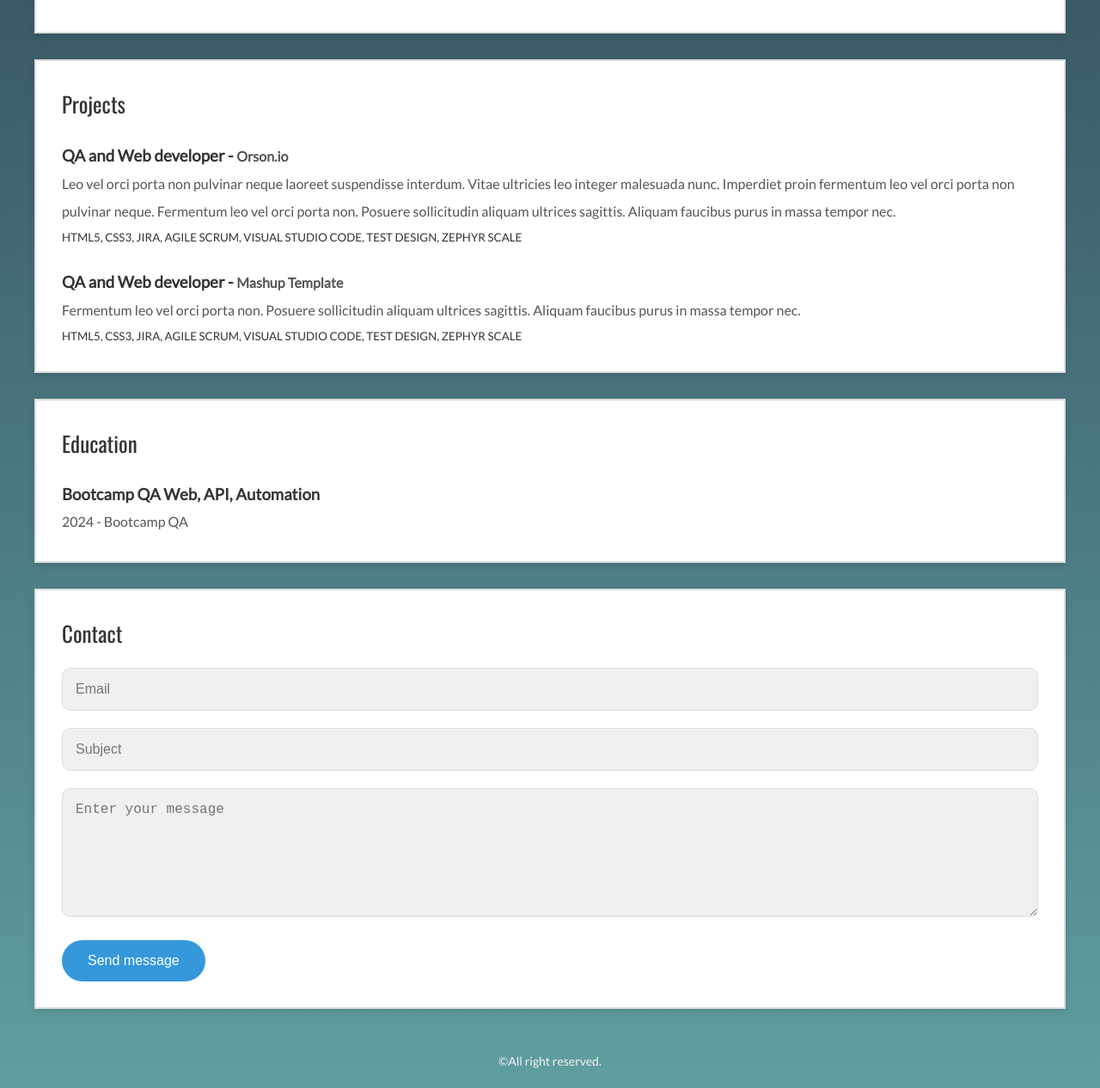
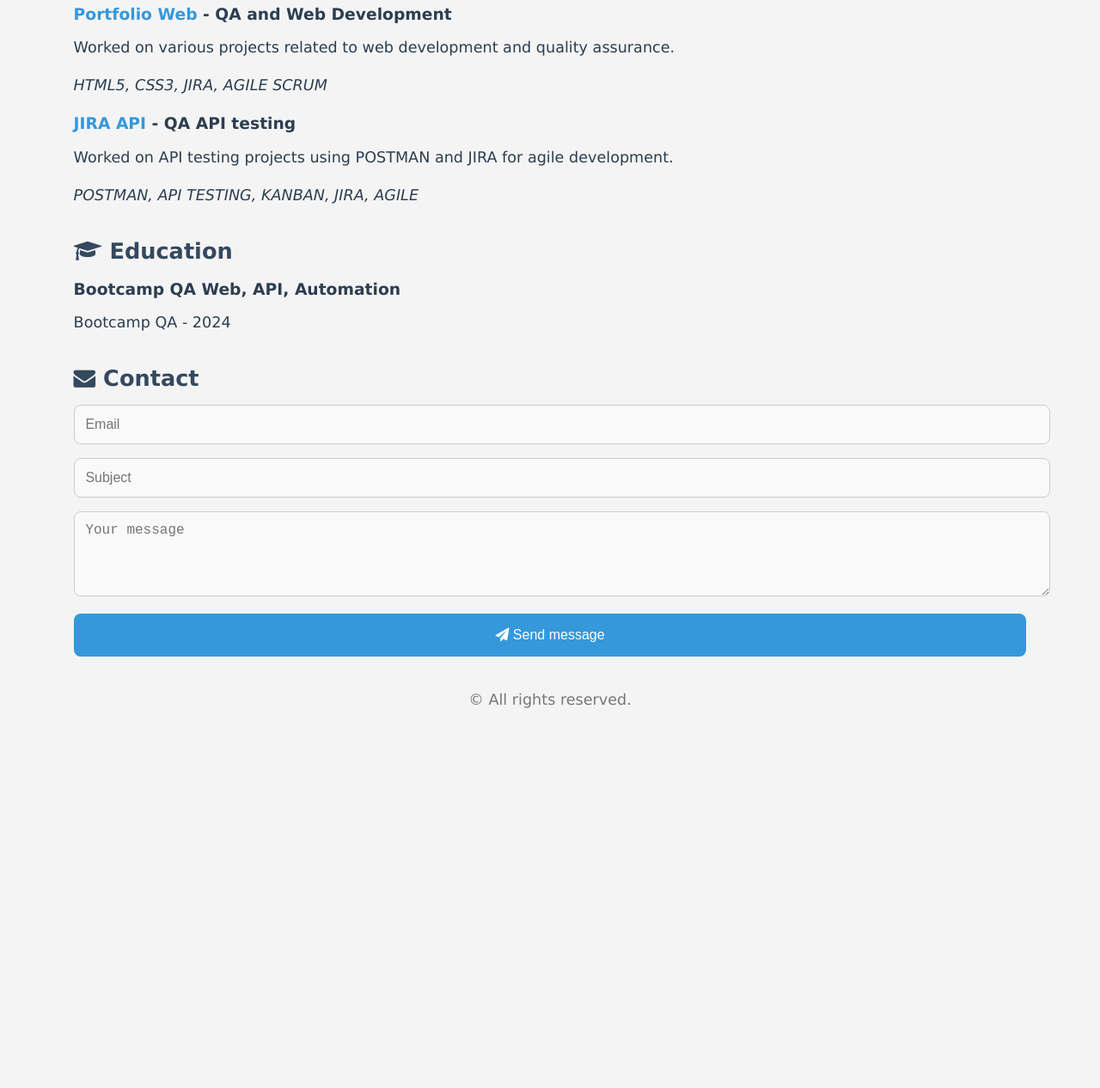
Before and after one commit to Bootcamp-QA/web-portfolio-template, a plain HTML site: page index.html in a window 1280 px wide. Shown: the part 519-1785 px from the top of the page at 86% size. After the commit the page ends 1407 px from the top, so only its background shows below. Drawn offline with nearby package versions, Linux system fonts and the light colour scheme.

Commit message:
template

```diff
--- a/index.html
+++ b/index.html
@@ -3,129 +3,68 @@
 
 <head>
   <meta charset="UTF-8">
-  <meta content="IE=edge" http-equiv="X-UA-Compatible">
-  <meta content="width=device-width,initial-scale=1" name="viewport">
-  <meta content="Portfolio Reyes Cuesta QA" name="description">
-  <meta name="google" content="notranslate" />
-  <meta content="Reyes Cuesta" name="author">
-
+  <meta name="viewport" content="width=device-width, initial-scale=1.0">
+  <meta name="description" content="Portfolio Reyes Cuesta QA">
+  <meta name="author" content="Reyes Cuesta">
   <title>Reyes Cuesta - Portfolio</title>
-
-<link href="./style.css" rel="stylesheet"></head>
+  <link href="style.css" rel="stylesheet">
+  <!-- Importar Font Awesome para los iconos -->
+  <link rel="stylesheet" href="https://cdnjs.cloudflare.com/ajax/libs/font-awesome/4.7.0/css/font-awesome.min.css">
+</head>
 
 <body>
 
-<!-- Add your content of header -->
-
-<main class="content-wrapper">
-  <header class="white-text-container section-container">
-    <div class="text-center">
-      <h1>Reyes Cuesta</h1>
-      <p>QA Analyst</p>
-      <p>
-        <a class="fa-icon" href="https://github.com/" title="">
-          <i class="fa fa-github"></i>
-        </a>
-        <a class="fa-icon" href="https://www.linkedin.com/" title="">
-          <i class="fa fa-linkedin"></i>
-        </a>
-      </p>
-    </div>
+  <header>
+    <h1>Reyes Cuesta</h1>
+    <p>QA Analyst</p>
+    <p>
+      <a href="https://github.com/" title="GitHub" class="fa fa-github fa-2x"></a>
+      <a href="https://www.linkedin.com/" title="LinkedIn" class="fa fa-linkedin fa-2x"></a>
+    </p>
   </header>
 
+  <main>
+    <section>
+      <h2><i class="fa fa-user"></i> About Me</h2>
+      <p>Lorem ipsum dolor sit amet, consectetur adipiscing elit. Ut enim ad minim veniam, quis nostrud exercitation
+        ullamco laboris nisi ut aliquip ex ea commodo consequat.</p>
+    </section>
 
+    <section>
+      <h2><i class="fa fa-folder-open"></i> Projects</h2>
 
-<!-- Add your site or app content here -->
+      <h3><a href="https://yourwebsite.com" target="_blank">Portfolio Web</a> - QA and Web
+        Development</h3>
+      <p>Worked on various projects related to web development and quality assurance.</p>
+      <p><em>HTML5, CSS3, JIRA, AGILE SCRUM</em></p>
 
- <div class="container">
-   <div class="row">
-     <div class="col-xs-12">
+      <h3><a href="https://yourwebsite.com" target="_blank">JIRA API</a> - QA API testing
+      </h3>
+      <p>Worked on API testing projects using POSTMAN and JIRA for agile development.</p>
+      <p><em>POSTMAN, API TESTING, KANBAN, JIRA, AGILE</em></p>
+    </section>
 
-        <div class="card">
-          <div class="card-block">
-            <h2>About me</h2>
-            <div class="row">
-              <div class="col-md-12">
+    <section>
+      <h2><i class="fa fa-graduation-cap"></i> Education</h2>
+      <h3> Bootcamp QA Web, API, Automation</h3>
+      <p>Bootcamp QA - 2024</p>
+    </section>
 
-              <p>Lorem ipsum dolor sit amet, consectetur adipiscing elit, sed do eiusmod tempor incididunt ut labore et dolore magna aliqua. Ut enim ad minim veniam, quis nostrud exercitation ullamco laboris nisi ut aliquip ex ea commodo consequat.</p>
-              <p> Duis aute irure dolor in reprehenderit in voluptate velit esse cillum dolore eu fugiat nulla pariatur. Excepteur sint occaecat cupidatat non proident, sunt in culpa qui officia deserunt mollit anim id est laborum.</p>
+    <section>
+      <h2><i class="fa fa-envelope"></i> Contact</h2>
+      <form>
+        <input type="email" placeholder="Email"><br>
+        <input type="text" placeholder="Subject"><br>
+        <textarea rows="4" placeholder="Your message"></textarea><br>
+        <button type="submit"><i class="fa fa-paper-plane"></i> Send message</button>
+      </form>
+    </section>
+  </main>
 
-              </div>
-            </div>
-          </div>
-        </div>
+  <footer>
+    <p>&copy; All rights reserved.</p>
+  </footer>
 
-        <div class="card">
-          <div class="card-block">
-            <h2>Projects</h2>
-            <div class="work-experience">
-
-              <h3 class="h5 date-title">QA and Web developer - <a href="http://en.orson.io" title="Create professionnal website">Orson.io</a></h3>
-              <p>Leo vel orci porta non pulvinar neque laoreet suspendisse interdum. Vitae ultricies leo integer malesuada nunc. Imperdiet proin fermentum leo vel orci porta non pulvinar neque. Fermentum leo vel orci porta non. Posuere sollicitudin aliquam ultrices sagittis. Aliquam faucibus purus in massa tempor nec.</p>
-              <small class="date">HTML5, CSS3, JIRA, AGILE SCRUM, VISUAL STUDIO CODE, TEST DESIGN, ZEPHYR SCALE</small>
-            </div>
-
-            <div class="work-experience">
-
-              <h3 class="h5 date-title">QA and Web developer - <a href="http://mashup-template.com" title="">Mashup Template</a></h3>
-              <p>Fermentum leo vel orci porta non. Posuere sollicitudin aliquam ultrices sagittis. Aliquam faucibus purus in massa tempor nec.</p>
-              <small class="date">HTML5, CSS3, JIRA, AGILE SCRUM, VISUAL STUDIO CODE, TEST DESIGN, ZEPHYR SCALE</small>
-            </div>
-          </div>
-        </div>
-
-
-        <div class="card">
-          <div class="card-block">
-            <h2>Education</h2>
-            <div class="row">
-
-              <div class="col-md-4">
-                <div class="education-experience">
-                  <h3 class="h5 date-title">Bootcamp QA Web, API, Automation</h3>
-                  <p>2024 - Bootcamp QA</p>
-                </div>
-              </div>
-
-            </div>
-          </div>
-        </div>
-
-        <div class="card">
-          <div class="card-block">
-            <h2>Contact</h2>
-            <form action="" class="reveal-content">
-              <div class="form-group">
-                <input type="email" class="form-control" id="email" placeholder="Email">
-              </div>
-              <div class="form-group">
-                <input type="text" class="form-control" id="subject" placeholder="Subject">
-              </div>
-              <div class="form-group">
-                <textarea class="form-control" rows="5" placeholder="Enter your message"></textarea>
-              </div>
-              <div class="form-group">
-                <button type="submit" class=" btn btn-primary">Send message</button>
-              </div>
-            </form>
-          </div>
-        </div>
-
-     </div>
-   </div>
- </div>
-
-</main>
-<footer class="footer-container white-text-container text-center">
-  <div class="container">
-    <div class="row">
-      <div class="col-xs-12">
-
-        <p>©All right reserved.</p>
-
-      </div>
-    </div>
-  </div>
-</footer>
+</body>
 
 </html>
--- a/style.css
+++ b/style.css
@@ -1,186 +1,87 @@
-/* Importar las fuentes necesarias */
-@import url('https://fonts.googleapis.com/css2?family=Oswald:wght@400&family=Lato:wght@300;400&display=swap');
-@import url('https://cdnjs.cloudflare.com/ajax/libs/font-awesome/4.7.0/css/font-awesome.min.css'); /* Importar Font Awesome */
 
-/* Reset básico */
-*,
-*::before,
-*::after {
-    box-sizing: border-box;
-    margin: 0;
-    padding: 0;
+body {
+    font-family: 'Verdana', Arial, sans-serif;
+    font-size: 1rem;
+    color: #2c3e50;
+    background-color: #f4f4f4;
+    padding: 2rem 1rem;
+    text-align: center;
 }
 
-html {
-    font-size: 10px;
-    -webkit-tap-highlight-color: transparent;
-    font-family: 'Lato', Helvetica, Arial, sans-serif;
+header {
+    background-color: #34495e;
+    color: white;
+    padding: 3rem 2rem;
+    margin-bottom: 2rem;
 }
 
-body {
-    font-size: 16px;
-    line-height: 1.6;
-    color: #333;
-    background: linear-gradient(180deg, #2c3e50 0%, #5f9ea0 100%); /* Degradado oscuro arriba y más claro abajo */
-    display: flex;
-    flex-direction: column;
-    justify-content: center;
-    align-items: center;
-    min-height: 100vh;
-    margin: 0;
+h1 {
+    font-size: 2rem;
+    margin-bottom: 1rem;
 }
 
-/* Contenedor principal */
-.content-wrapper {
-    max-width: 1200px;
-    width: 100%;
-    padding-top: 80px;
-    text-align: center;
-    flex: 1;
-}
-
-/* Estilo del título */
-header h1 {
-    font-family: 'Oswald', Helvetica, Arial, sans-serif;
-    font-size: 7rem; /* Aumentar tamaño del título */
-    font-weight: 400;
-    color: #fff; /* Título en blanco */
-    margin-bottom: 15px;
-    margin-top: 30px;
-
-    line-height: 1.1;
-}
-
-/* Estilo de los iconos */
-.fa-icon {
-    color: #fff; /* Iconos en blanco */
-    margin: 0 6px; /* Espaciado entre iconos */
-    display: inline-block;
-    text-align: center;
-    transition: transform 0.3s ease, color 0.3s ease;
-}
-
-.fa-icon i {
-    font-size: 25px; /* Tamaño del icono */
-    color: inherit;
-}
-
-.fa-icon:hover {
-    transform: scale(1.1);
-    color: #3498db; /* Color al pasar el ratón por encima */
-}
-
-/* Subtítulo */
-header p {
-    font-size: 2rem;
-    color: #fff; /* Subtítulo en blanco */
-    margin-bottom: 20px;
-}
-
-/* Cajas de contenido */
-.card {
-    background: #fff;
-    border: 2px solid #ddd;
-    border-radius: 0; /* Borde plano, no redondeado */
-    box-shadow: 0 4px 8px rgba(0, 0, 0, 0.1);
-    margin-bottom: 30px;
-    padding: 30px;
-    text-align: left;
-}
-
-/* Títulos dentro de las cajas */
-.card h2 {
-    font-family: 'Oswald', Helvetica, Arial, sans-serif;
-    font-size: 2.5rem;
-    font-weight: 400;
-    margin-bottom: 20px;
-    color: #333;
-}
-
-.card h3 {
-    margin-top: 25px;
-}
-
-/* Párrafos y enlaces dentro de las cajas */
-.card p,
-.card a {
-    font-size: 1.6rem;
-    color: #555;
-    line-height: 2;
+p {
+    font-size: 1.1rem;
+    margin-bottom: 1.5rem;
 }
 
 a {
+    color: #3498db;
     text-decoration: none;
-    color: #3498db;
-    transition: color 0.3s ease;
 }
 
 a:hover {
     color: #2980b9;
 }
 
-/* Formulario */
-.form-control {
-    width: 100%;
-    padding: 15px;
-    margin-bottom: 20px;
-    border: 1px solid #ddd;
-    border-radius: 10px; /* Bordes redondeados */
-    font-size: 1.6rem;
-    background-color: #f0f0f0; /* Fondo gris claro */
+
+
+main {
+    margin: auto 5%;
+    text-align: left;
 }
 
-textarea.form-control {
-    height: 150px;
+section {
+    margin-bottom: 2.5rem;
 }
 
-.btn-primary {
-    background-color: #3498db; /* Color que combina con el fondo */
-    border: none;
-    color: white;
-    padding: 15px 30px;
+h2 {
     font-size: 1.6rem;
-    border-radius: 30px; /* Bordes redondeados */
-    cursor: pointer;
-    transition: background-color 0.3s ease;
+    margin-bottom: 1rem;
+    color: #34495e;
+}
+/* Estilos del formulario */
+form {
+    width: 100%;
 }
 
-.btn-primary:hover {
+input, textarea {
+    width: 100%;
+    padding: 0.8rem;
+    margin-bottom: 1rem;
+    font-size: 1rem;
+    border: 1px solid #ccc;
+    border-radius: 0.5rem;
+    background-color: #f9f9f9;
+}
+
+button {
+    width: 100%;
+    padding: 1rem;
+    background-color: #3498db;
+    color: white;
+    border: none;
+    border-radius: 0.5rem;
+    font-size: 1rem;
+}
+
+button:hover {
     background-color: #2980b9;
 }
 
-/* Footer */
-.footer-container {
-    background: none; /* Sin fondo */
-    padding: 20px 0;
-    color: #f9f2f2; /* Texto en color oscuro */
-    text-align: center;
-    font-size: 1.4rem;
+
+footer {
+    margin-top: 2rem;
+    font-size: 0.9rem;
+    color: #777;
 }
-
-/* Responsive */
-@media (max-width: 768px) {
-    .content-wrapper {
-        padding: 20px 15px;
-    }
-
-    header h1 {
-        font-size: 3.2rem;
-    }
-
-    header p {
-        font-size: 1.8rem;
-        margin-bottom: 30px;
-    }
-
-    .fa-icon {
-        width: 50px;
-        height: 50px;
-        font-size: 30px;
-        line-height: 50px;
-    }
-
-    .card {
-        padding: 20px;
-    }
-}
```
